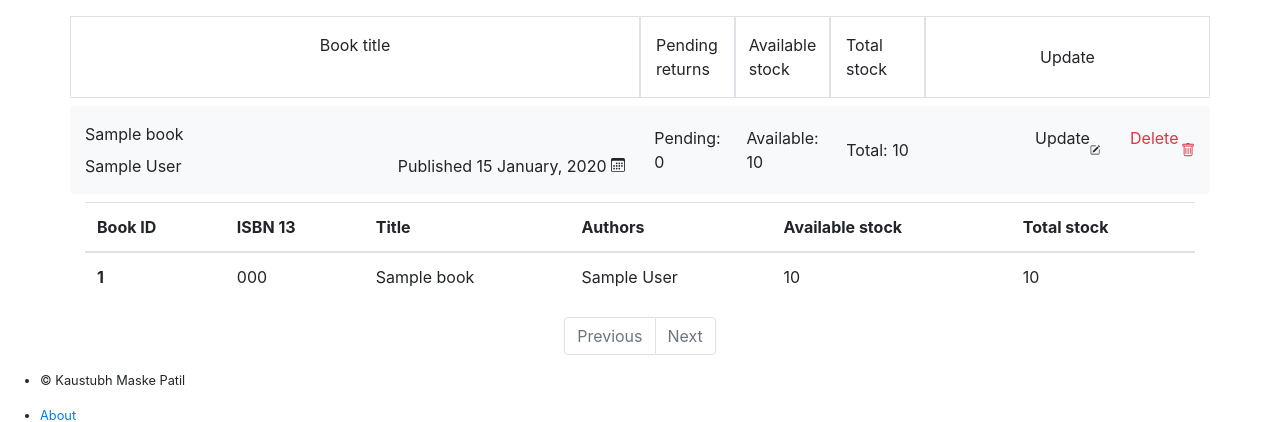
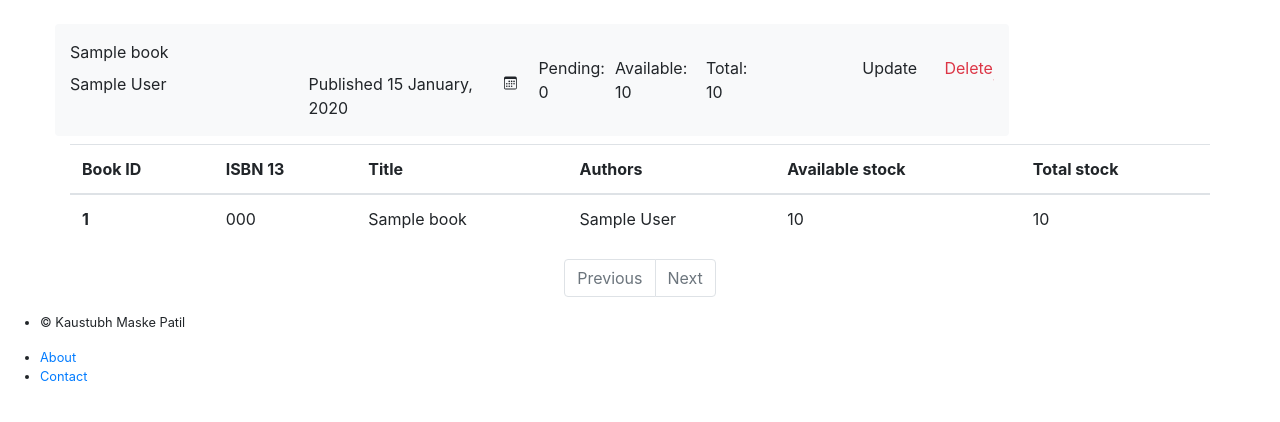
Before and after one commit to nikochiko/foss-library, a Flask app: template foss_library/templates/books/list_books.html in a window 1280 px wide. Shown: the part 56-478 px from the top of the page. Run offline with Flask 2, Linux system fonts and the light colour scheme; tables that the repository leaves empty hold one stand-in row (values such as "Sample post"); the template is opened without the code that fills it: values that come from a table or form of the project are taken from there, most other values are stand-ins (such as "Sample title", 1, 10 or a date in 2020); parts of the project's set-up code (start-up, migrations or seed data) failed here and were passed over; some libraries are stand-ins or nearby versions.

Commit message:
Remove extra row with column names

```diff
--- a/foss_library/templates/books/list_books.html
+++ b/foss_library/templates/books/list_books.html
@@ -12,23 +12,6 @@
 </div>
 <div class="container">
   <div class="row row-g-2">
-    <div class="col-md-6 py-3 border d-flex justify-content-center">
-      <span class="fw-bold fs-5">Book title</span>
-    </div>
-    <div class="col-md-1 py-3 border d-flex justify-content-center">
-      <span class="fw-bold fs-5">Pending returns</span>
-    </div>
-    <div class="col-md-1 py-3 border d-flex justify-content-center">
-      <span class="fw-bold fs-5">Available stock</span>
-    </div>
-    <div class="col-md-1 py-3 border d-flex justify-content-center">
-      <span class="fw-bold fs-5">Total stock</span>
-    </div>
-    <div class="col-3 d-flex justify-content-center align-items-center border fw-bold fs-5">
-      Update
-    </div>
-  </div>
-
   {% for book in books %}
     <div class="row row-g-2 my-2 bg-light rounded">
       <div class="col-md-6 py-3">
```
